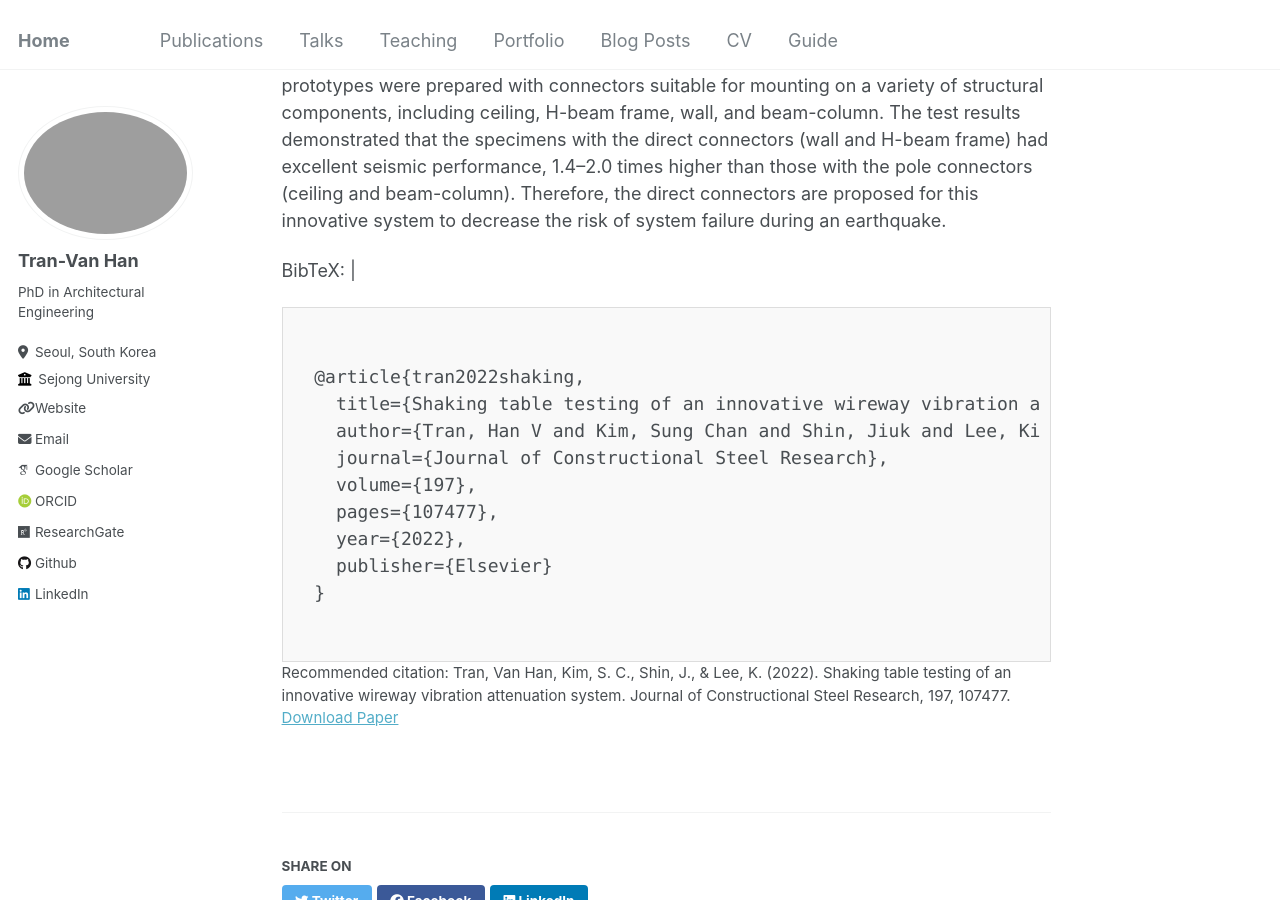
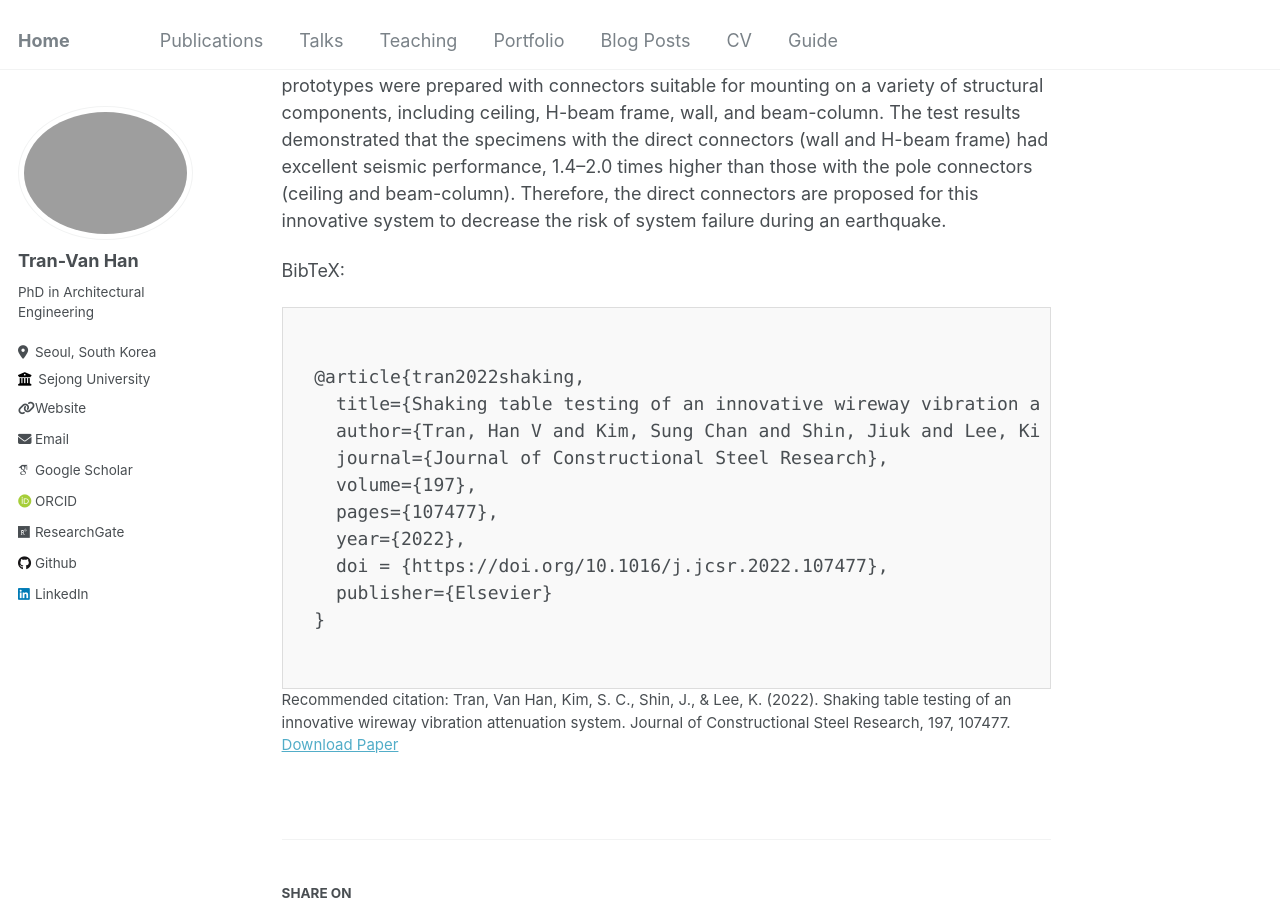
Before and after one commit to tranhan1405/tranhan1405.github.io, a Jekyll site: the page built from _publications/shaking-table-testing-of-an-innovative-wireway.md, in a window 1280 px wide and 900 px high, scrolled down 321 px. Built offline with Jekyll 4.4.1, drawn with Linux system fonts in a browser that asks for light colours; some web fonts are replaced.

Commit message:
Update shaking-table-testing-of-an-innovative-wireway.md

```diff
--- a/_publications/shaking-table-testing-of-an-innovative-wireway.md
+++ b/_publications/shaking-table-testing-of-an-innovative-wireway.md
@@ -14,7 +14,7 @@ citation: 'Tran, Van Han, Kim, S. C., Shin, J., & Lee, K. (2022). Shaking table
 
 **Abstract**: The seismic performance of lighting systems is rarely reported in the literature, although previous studies indicate that they could be vulnerable during an earthquake. This study investigated the effect of various connectors on the seismic performance of an innovative wireway vibration attenuation system for raceway light fixtures using shaking table tests based on the ICC-ES AC156 standard. The floor spectrum was created, and its compatible floor motion time history was employed as the input motion. Four typical prototypes were prepared with connectors suitable for mounting on a variety of structural components, including ceiling, H-beam frame, wall, and beam-column. The test results demonstrated that the specimens with the direct connectors (wall and H-beam frame) had excellent seismic performance, 1.4–2.0 times higher than those with the pole connectors (ceiling and beam-column). Therefore, the direct connectors are proposed for this innovative system to decrease the risk of system failure during an earthquake.
 
-BibTeX: |
+BibTeX:
   <div style="border: 1px solid #ddd; padding: 10px; background-color: #f9f9f9;">
   <pre><code>
   @article{tran2022shaking,
@@ -24,6 +24,7 @@ BibTeX: |
     volume={197},
     pages={107477},
     year={2022},
+    doi = {https://doi.org/10.1016/j.jcsr.2022.107477},
     publisher={Elsevier}
   }
   </code></pre>
```
